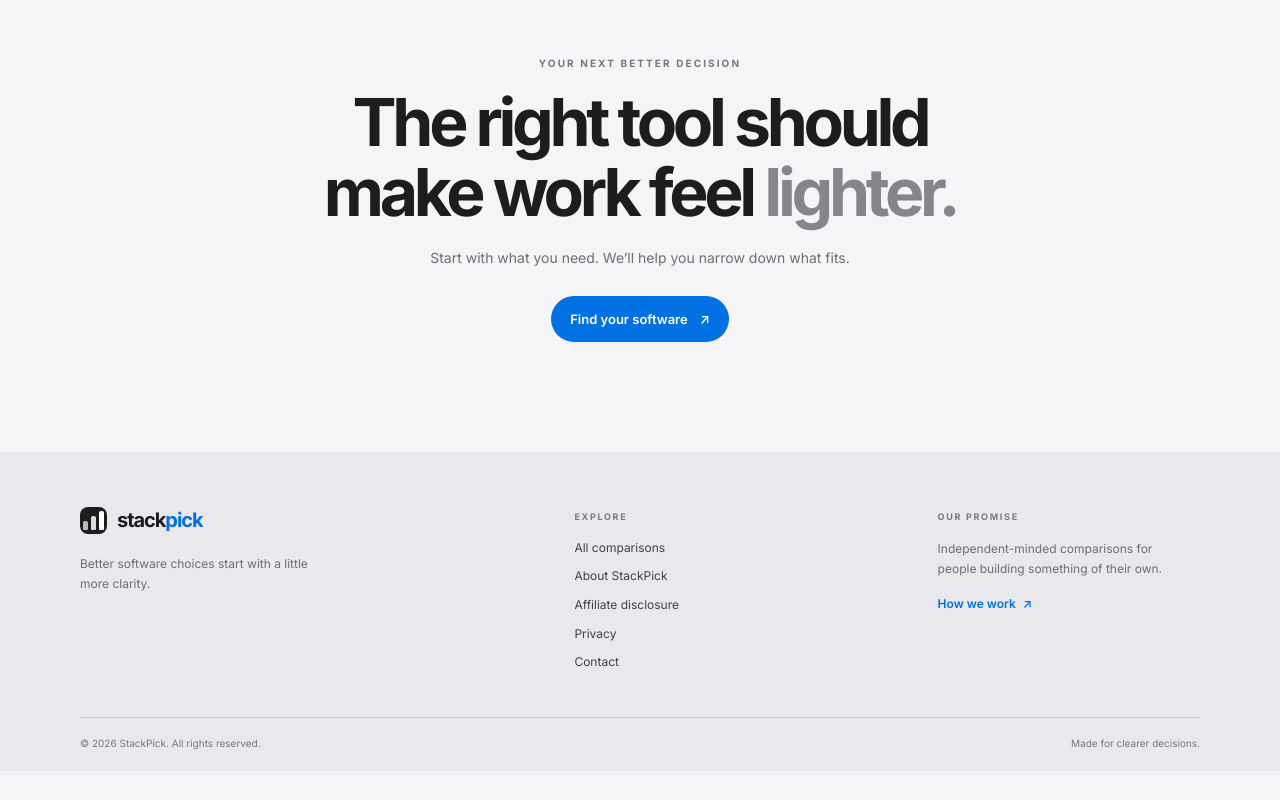
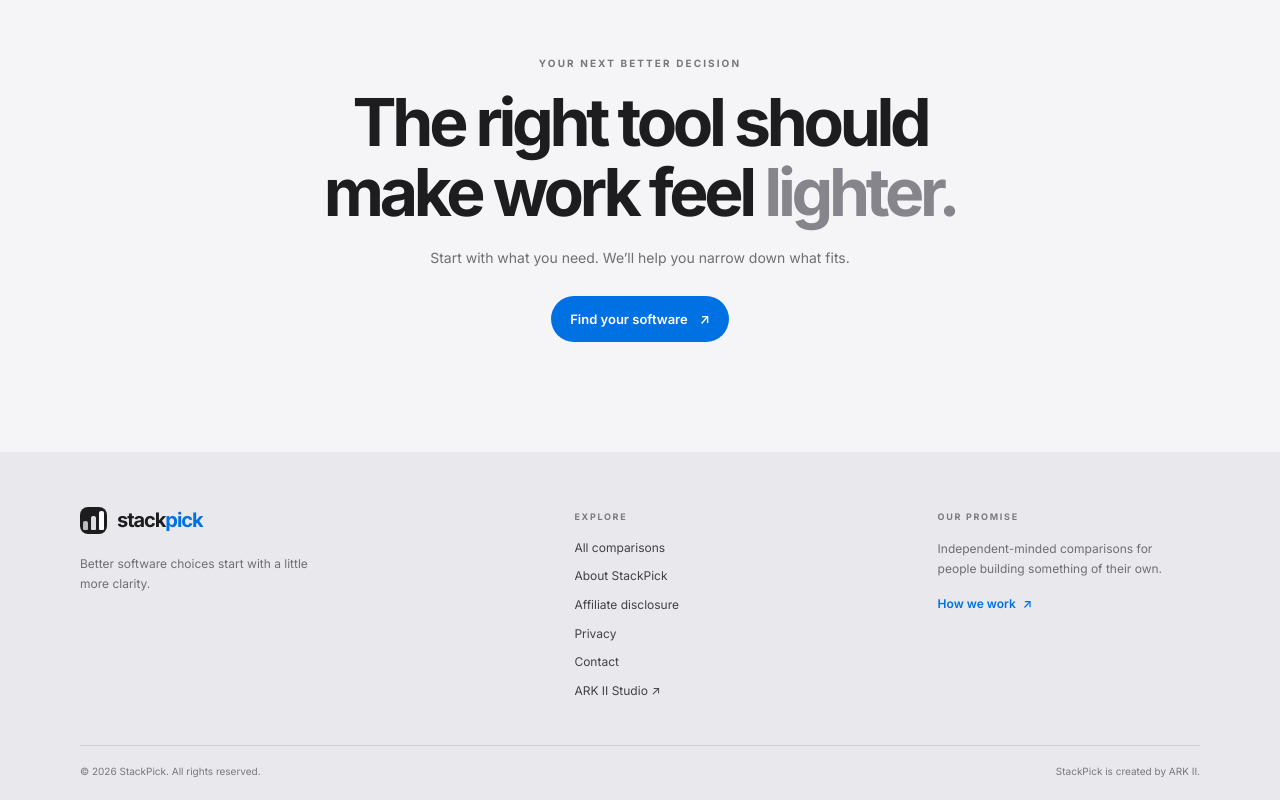
Before and after one commit to LinukaBandara/StackPick, a Next.js app: page / in a window 1280 px wide. Shown: the part 2306-3106 px from the top of the page. Before the commit the page ends 3077 px from the top, so only its background shows below. Built offline with nearby package versions, Linux system fonts and the light colour scheme; no server answers.

Commit message:
design: add ARK II footer credit and studio navigation

```diff
--- a/components/Footer.tsx
+++ b/components/Footer.tsx
@@ -23,6 +23,7 @@ export default function Footer() {
           <span className="footer-label">EXPLORE</span>
           <nav aria-label="Footer navigation">
             {LINKS.map((link) => <Link href={link.href} key={link.href}>{link.label}</Link>)}
+            <a href="https://ark-ii.studio" target="_blank" rel="noopener noreferrer">ARK II Studio <span aria-hidden="true">↗</span></a>
           </nav>
         </div>
         <div className="footer-note">
@@ -33,7 +34,7 @@ export default function Footer() {
       </div>
       <div className="footer-bottom">
         <span>© {new Date().getFullYear()} StackPick. All rights reserved.</span>
-        <span>Made for clearer decisions.</span>
+        <span>StackPick is created by <a href="https://ark-ii.studio" target="_blank" rel="noopener noreferrer">ARK II</a>.</span>
       </div>
     </footer>
   );
```
